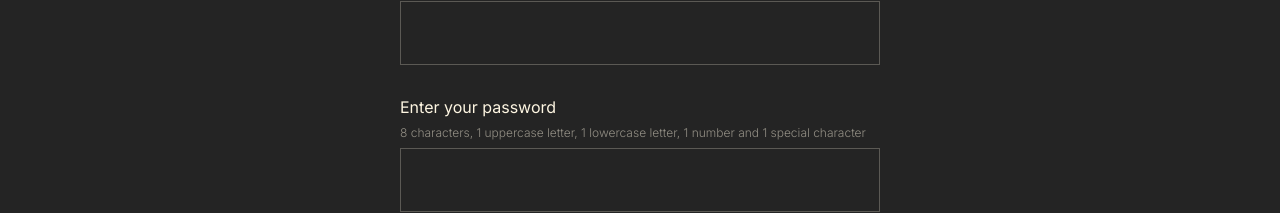
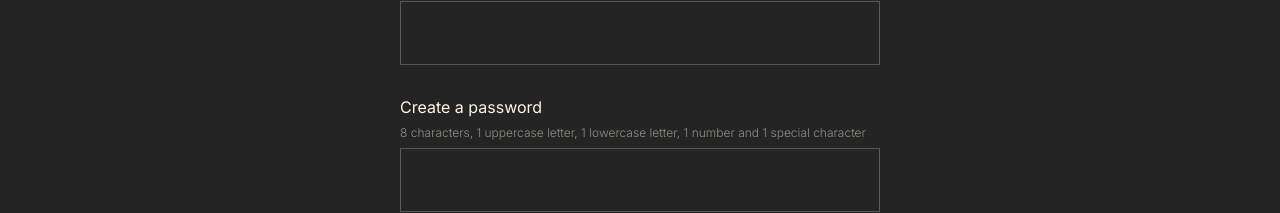
Before and after one commit to Efyx-07/VibrLink, a React (Vite) app: page /signup in a window 1280 px wide. Shown: the part 230-443 px from the top of the page. Built offline with nearby package versions, Linux system fonts and the light colour scheme; no server answers.

Commit message:
signupform

```diff
--- a/src/components/user-forms/SignupForm.tsx
+++ b/src/components/user-forms/SignupForm.tsx
@@ -19,7 +19,7 @@ export default function SignupForm() {
                 onChange={(e) => setEmail(e.target.value)}
             />
             <UserFormField
-                label="Enter your password"
+                label="Create a password"
                 type="password"
                 name="password"
                 value={password}
```
